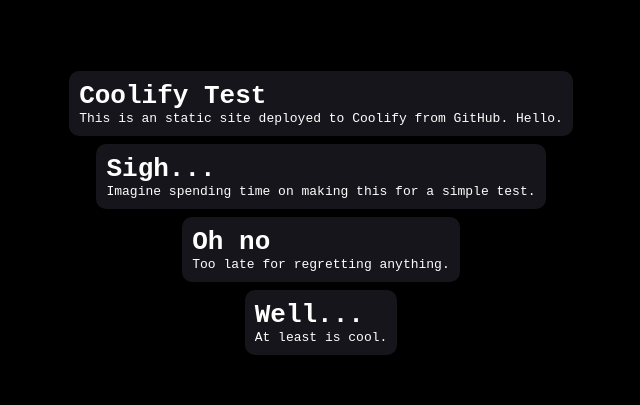
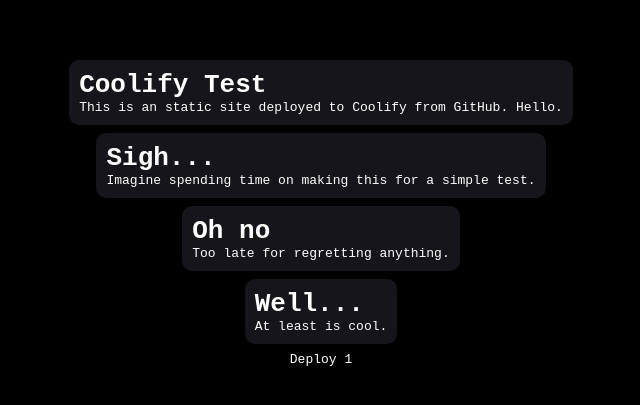
Before and after one commit to soynexz/coolify-shenanigans, a plain HTML site: page index.html in a window 1280 px wide. Shown: the part 187-592 px from the top of the page, without its empty margins (319-959 px from the left). Drawn offline with Linux system fonts and the light colour scheme; a script that the page names is missing.

Commit message:
Update index.html

```diff
--- a/index.html
+++ b/index.html
@@ -43,6 +43,7 @@
           At least is cool.
         </div>
       </div>
+      <p>Deploy 1</p>
     </div>
   </body>
 </html>
```
